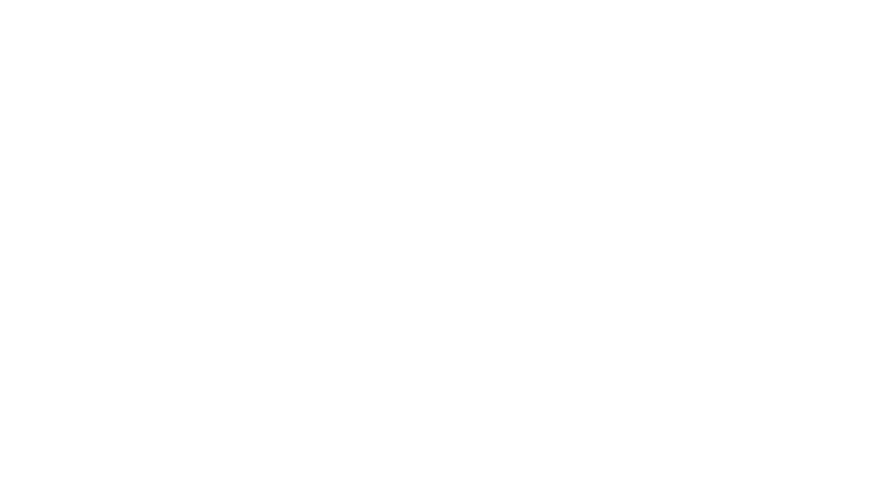
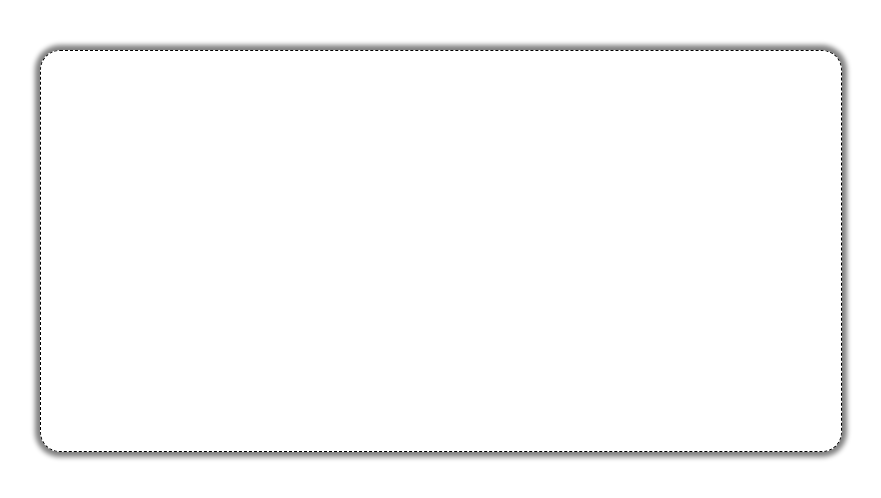
Before and after one commit to ShivaniEkshinge/collage-event-tickets, a plain HTML site: page index.html in a window 1280 px wide. Shown: the whole page, without its empty margins (199-1080 px from the left). Drawn offline with Linux system fonts and the light colour scheme.

Commit message:
ticket container

```diff
--- a/index.html
+++ b/index.html
@@ -3,8 +3,21 @@
 <head>
     <meta name="viewport" content="width=device-width, initial-scale=1.0">
     <title>Collage Event Tickets</title>
+    <style>
+        .ticket-container{
+        border: 1px dashed black;
+        width: 800px;
+        height: 400px;
+        margin: 50px auto;
+        box-shadow: 0 0 5px 5px gray;
+        border-radius:20px;
+        display: flex;
+        font-family: "Abril Fatface", serif;
+      }
+    </style>
 </head>
 <body>
-
+    <div class="ticket-container">
+</div>
 </body>
 </html>
```
